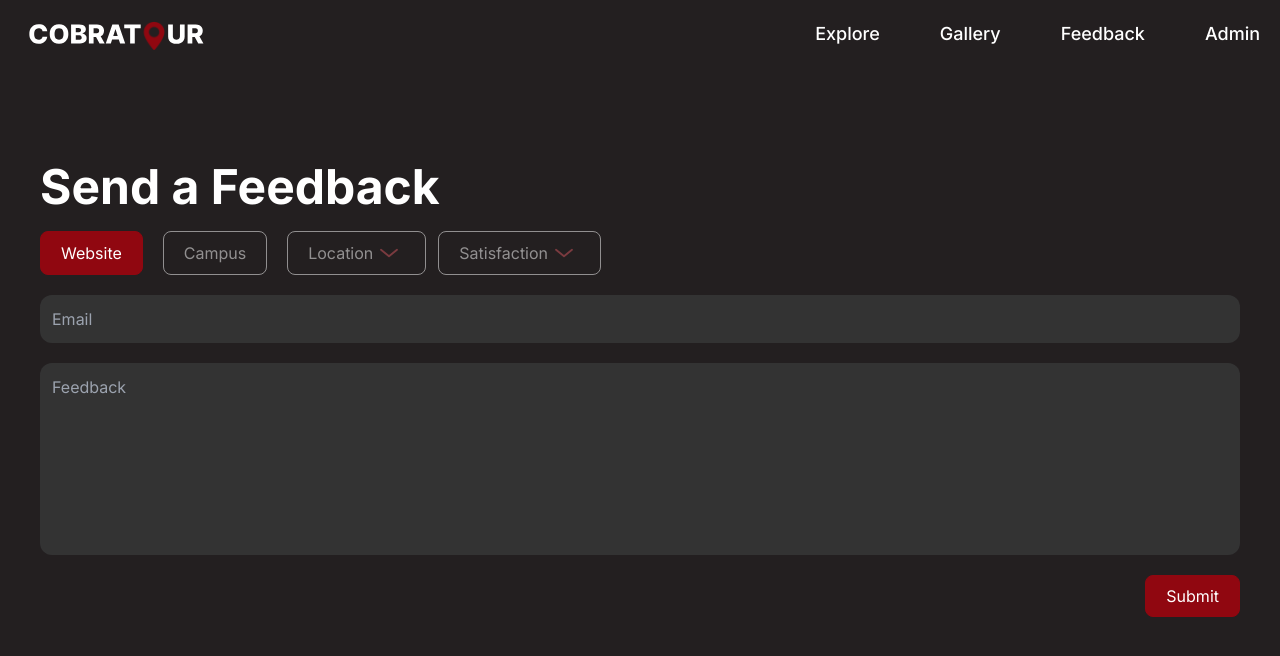
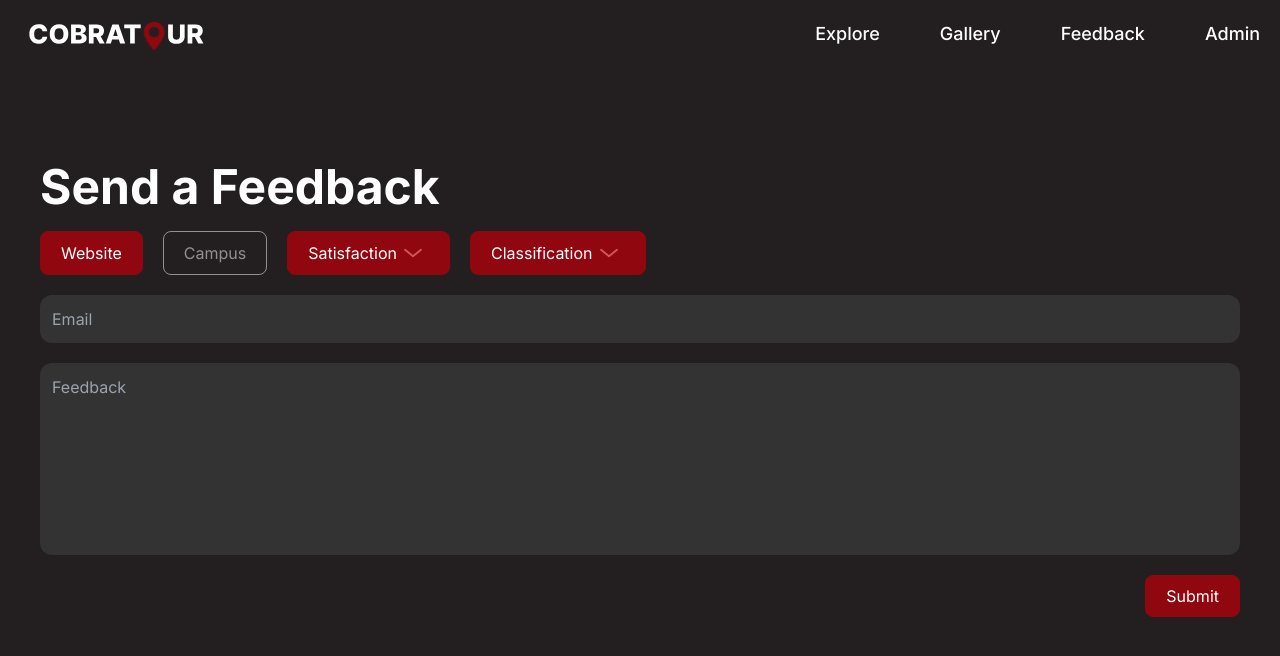
Before and after one commit to jikaza04/CobraTour-Backend-V3, a React (Vite) app: page /clientFeedback in a window 1280 px wide. Shown: the top 656 px of the page. Built offline with nearby package versions, Linux system fonts and the light colour scheme.

Commit message:
dynamic feedback

```diff
--- a/package.json
+++ b/package.json
@@ -13,6 +13,7 @@
     "@splinetool/react-spline": "^4.0.0",
     "@splinetool/runtime": "^1.9.68",
     "chart.js": "^4.4.7",
+    "firebase": "^11.3.1",
     "motion": "^12.4.1",
     "react": "^18.3.1",
     "react-chartjs-2": "^5.3.0",
--- a/src/Client/ClientFeedback.jsx
+++ b/src/Client/ClientFeedback.jsx
@@ -1,91 +1,211 @@
-import { useState } from 'react'
-import DropDown from './Images/dropdown.svg'
-import { easeIn } from 'motion/react';
-import { motion } from 'motion/react';
+import { useState } from "react";
+import DropDown from "./Images/dropdown.svg";
+import SuccessIcon from "./Icons/success.svg";
+import { motion } from "framer-motion";
+import { db } from "../config/firebase";
+import { collection, addDoc } from "firebase/firestore";
+
 function ClientFeedback() {
-  const [isDropDownEnabled, setIsDropdownEnabled] = useState(false);
-  const [dropDown, setDropDown] = useState (true);
-  const [satisfaction, setSatisfaction] = useState(true);
-  const openDropdown = ()=>{
-    setDropDown(prev => !prev)
+  const [dropDown, setDropDown] = useState(false);
+  const [satisfaction, setSatisfaction] = useState(false);
+  const [classificationDrop, setClassificationDrop] = useState(false);
+
+  const [feedback, setFeedback] = useState("");
+  const [email, setEmail] = useState("");
+  const [satisfactionLevel, setSatisfactionLevel] = useState("");
+  const [feedbackConsole, setFeedbackConsole] = useState(false);
+  const [location, setLocation] = useState("");
+  const [classifications, setClassifications] = useState("");
+  const [feedbackType, setFeedbackType] = useState("Web Feedback"); // Default collection
+
+  const locations = ["Phinmahall", "Merlo", "Dent", "Marketing", "Library"];
+
+  const handleSubmit = async (e) => {
+    e.preventDefault();
+
+    try {
+      await addDoc(collection(db, feedbackType), {
+        email,
+        feedback,
+        satisfactionLevel,
+        location: feedbackType === "Locations Feedback" ? location : null,
+        webId: Date.now(),
+        classifications,
+      });
+
+      setFeedbackConsole(true);
+      setTimeout(() => setFeedbackConsole(false), 3000);
+
+      // Reset fields
+      setEmail("");
+      setFeedback("");
+      setSatisfactionLevel("");
+      setLocation("");
+      setClassifications(""); // Reset classification
+    } catch (error) {
+      console.error("Error adding document: ", error);
     }
-  const openSatisfaction = ()=>{
-    setSatisfaction(prev => !prev)
-  }
+  };
+
   return (
     <motion.div
-    initial={{y:10, opacity:0}}
-    whileInView={{y:0, opacity:1}}
-    viewport={{once:true}}
-    transition={{duration:0.5, delay:0.2, ease:easeIn}}
+      initial={{ y: 10, opacity: 0 }}
+      whileInView={{ y: 0, opacity: 1 }}
+      viewport={{ once: true }}
+      transition={{ duration: 0.5, delay: 0.2, ease: "easeIn" }}
     >
-  <section className='h-screen min-h-screen w-screen mt-14 lg:mt-0 flex flex-col justify-center '>
-    <section className="  mx-10 items-center text-white">
+      <section className="h-screen min-h-screen w-screen mt-14 lg:mt-0 flex flex-col justify-center">
+        <section className="mx-10 items-center text-white">
           <div className="justify-start items-center w-full">
             <label className="font-bold text-5xl">Send a Feedback</label>
-        <form className="feedback-form">
-          <div className='flex-col lg:flex-row  flex gap-5'>
-          <button type="button" className={isDropDownEnabled? "disabled":"button-feedback"} onClick={()=>setIsDropdownEnabled(false) } >Website</button>
-          <button type="button" className={isDropDownEnabled? "button-feedback" : "disabled"} onClick={()=>setIsDropdownEnabled(true)} >Campus</button>
-        <div className='inline-flex flex-row gap-3'>
-          <span>
+            <form className="feedback-form" onSubmit={handleSubmit}>
+              <div className="grid grid-cols-2 lg:flex-row lg:flex gap-5">
+                {/* Feedback Type Selection */}
                 <button
-            onClick={openDropdown}
                   type="button"
-            id="dropdown"
-            className={isDropDownEnabled? "button-feedback flex items-center duration-300": " disabled flex items-center duration-300"}
-            disabled={!isDropDownEnabled} >
-              Location
-              <img src={DropDown} alt="dropdown" className='w-8' />
+                  className={feedbackType === "Web Feedback" ? "button-feedback" : "disabled"}
+                  onClick={() => setFeedbackType("Web Feedback")}
+                >
+                  Website
                 </button>
-            {dropDown || isDropDownEnabled && (
+                <button
+                  type="button"
+                  className={feedbackType === "Locations Feedback" ? "button-feedback" : "disabled"}
+                  onClick={() => setFeedbackType("Locations Feedback")}
+                >
+                  Campus
+                </button>
 
-            <div className='absolute  my-2 max-w-36 min-w-32 h-36 overflow-auto break-words flex flex-col bg-bg-gray-v2 shadow-xl p-2 rounded-lg'>
-              <ul className='dropdown-choice'>
-                <li>Phinmahall</li>
-                <li>Merlo</li>
-                <li>Dent</li>
-                <li>Marketing</li>
-                <li>i miss you</li>
+                {/* Location Dropdown */}
+                {feedbackType === "Locations Feedback" && (
+                  <div className="relative z-bring-front">
+                    <button
+                      onClick={() => setDropDown(!dropDown)}
+                      type="button"
+                      className="button-feedback flex items-center duration-300"
+                    >
+                      {location || "Location"}
+                      <img src={DropDown} alt="dropdown" className="w-8" />
+                    </button>
+                    {dropDown && (
+                      <div
+                        className="absolute my-2 max-w-36 min-w-32 h-36 overflow-auto flex flex-col bg-bg-gray-v2 shadow-xl p-2 rounded-lg"
+                        tabIndex="0"
+                        onBlur={() => setDropDown(false)}
+                      >
+                        <ul className="dropdown-choice">
+                          {locations.map((loc) => (
+                            <li key={loc} onClick={() => { setLocation(loc); setDropDown(false); }}>
+                              {loc}
+                            </li>
+                          ))}
                         </ul>
                       </div>
                     )}
-            </span>
-            <span>
+                  </div>
+                )}
+
+                {/* Satisfaction Dropdown */}
+                <div className="relative">
                   <button
-            onClick={openSatisfaction}
+                    onClick={() => setSatisfaction(!satisfaction)}
                     type="button"
-            id="dropdown"
-            className={isDropDownEnabled? "button-feedback flex items-center duration-300": " disabled flex items-center duration-300"}
-            disabled={!isDropDownEnabled} >
-              Satisfaction
-              <img src={DropDown} alt="dropdown" className='w-8' />
+                    className="button-feedback flex items-center duration-300"
+                  >
+                    {satisfactionLevel || "Satisfaction"}
+                    <img src={DropDown} alt="dropdown" className="w-8" />
                   </button>
-            {satisfaction || isDropDownEnabled && (
-            <div className='absolute  my-2 w-36 h-36 overflow-auto break-words flex flex-col bg-bg-gray-v2 shadow-xl p-2 rounded-lg'>
-              <ul className='dropdown-choice'>
-                <li>Very Satisfied</li>
-                <li>Satisfied</li>
-                <li>Neutral</li>
-                <li>Dissatisfied</li>
-                <li>Very Dissatisfied</li>
+                  {satisfaction && (
+                    <div
+                      className="absolute my-2 w-36 h-36 overflow-auto flex flex-col bg-bg-gray-v2 shadow-xl p-2 rounded-lg"
+                      tabIndex="0"
+                      onBlur={() => setSatisfaction(false)}
+                    >
+                      <ul className="dropdown-choice">
+                        {["Very Satisfied", "Satisfied", "Neutral", "Dissatisfied", "Very Dissatisfied"].map((level) => (
+                          <li key={level} onClick={() => { setSatisfactionLevel(level); setSatisfaction(false); }}>
+                            {level}
+                          </li>
+                        ))}
                       </ul>
                     </div>
                   )}
-            </span>
+                </div>
+
+                {/* Classification Dropdown */}
+                <div className="relative">
+                  <button
+                    onClick={() => setClassificationDrop(!classificationDrop)}
+                    type="button"
+                    className="button-feedback flex items-center duration-300"
+                  >
+                    {classifications || "Classification"}
+                    <img src={DropDown} alt="dropdown" className="w-8" />
+                  </button>
+                  {classificationDrop && (
+                    <div
+                      className="absolute my-2 w-36 h-36 overflow-auto flex flex-col bg-bg-gray-v2 shadow-xl p-2 rounded-lg"
+                      tabIndex="0"
+                      onBlur={() => setClassificationDrop(false)}
+                    >
+                      <ul className="dropdown-choice">
+                        {["Student", "Guest", "Employee"].map((type) => (
+                          <li key={type} onClick={() => { setClassifications(type); setClassificationDrop(false); }}>
+                            {type}
+                          </li>
+                        ))}
+                      </ul>
+                    </div>
+                  )}
                 </div>
               </div>
-          <input type='email' name='email' placeholder='Email' required />
-          <textarea placeholder='Feedback' required/>
-          <div className='flex justify-end'>
-          <button type='submit' className="button-feedback">Submit</button>
+
+              {/* Email Input */}
+              <input
+                type="email"
+                name="email"
+                placeholder="Email"
+                value={email}
+                onChange={(e) => setEmail(e.target.value)}
+                required
+              />
+
+              {/* Feedback Input */}
+              <textarea
+                placeholder="Feedback"
+                value={feedback}
+                onChange={(e) => setFeedback(e.target.value)}
+                required
+              />
+
+              {/* Submit Button */}
+              <div className="flex justify-end">
+                <button type="submit" className="button-feedback">
+                  Submit
+                </button>
               </div>
             </form>
           </div>
         </section>
+
+        {/* Success Message */}
+        <section className="feedback-console-layout">
+          {feedbackConsole && (
+            <motion.div
+              initial={{ x: 10, opacity: 0 }}
+              animate={{ x: feedbackConsole ? 0 : 10, opacity: feedbackConsole ? 1 : 0 }}
+              transition={{ duration: 0.5 }}
+            >
+              <div className="feedback-console-container">
+                <img src={SuccessIcon} alt="" className="size-10" />
+                <h1>Feedback Submitted!</h1>
+              </div>
+            </motion.div>
+          )}
+        </section>
       </section>
     </motion.div>
-  )
+  );
 }
 
-export default ClientFeedback
+export default ClientFeedback;
--- /dev/null
+++ b/src/config/firebase.js
@@ -0,0 +1,27 @@
+// Import the functions you need from the SDKs you need
+import { initializeApp } from "firebase/app";
+import { getAnalytics } from "firebase/analytics";
+import {getDatabase} from "firebase/database";
+import { getFirestore } from "firebase/firestore";
+// TODO: Add SDKs for Firebase products that you want to use
+// https://firebase.google.com/docs/web/setup#available-libraries
+
+// Your web app's Firebase configuration
+// For Firebase JS SDK v7.20.0 and later, measurementId is optional
+const firebaseConfig = {
+  apiKey: "AIzaSyBEbPlCWCeEVfk1SWM8JbBIGqMl_pAQxGo",
+  authDomain: "cobratour-05.firebaseapp.com",
+  databaseURL: "https://cobratour-05-default-rtdb.firebaseio.com",
+  projectId: "cobratour-05",
+  storageBucket: "cobratour-05.firebasestorage.app",
+  messagingSenderId: "939337388248",
+  appId: "1:939337388248:web:57c6cd73d69bb48d4707ad",
+  measurementId: "G-5MP2MGG1J6"
+};
+
+// Initialize Firebase
+const app = initializeApp(firebaseConfig);
+const analytics = getAnalytics(app);
+const db = getFirestore(app);
+
+export {db};
```
Also changed, not shown: src/index.css (+34 -0 lines), src/Client/Icons/success.svg (added), 1 other file (tests, documents, lock files or other folders). Lines whose indentation alone changed are shown as unchanged.
